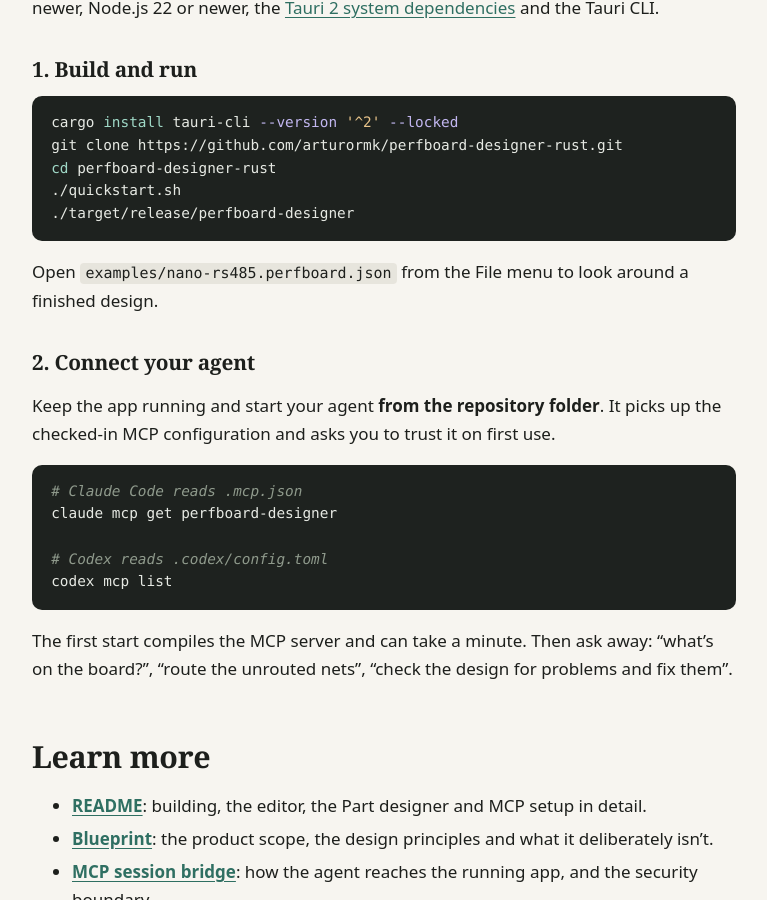
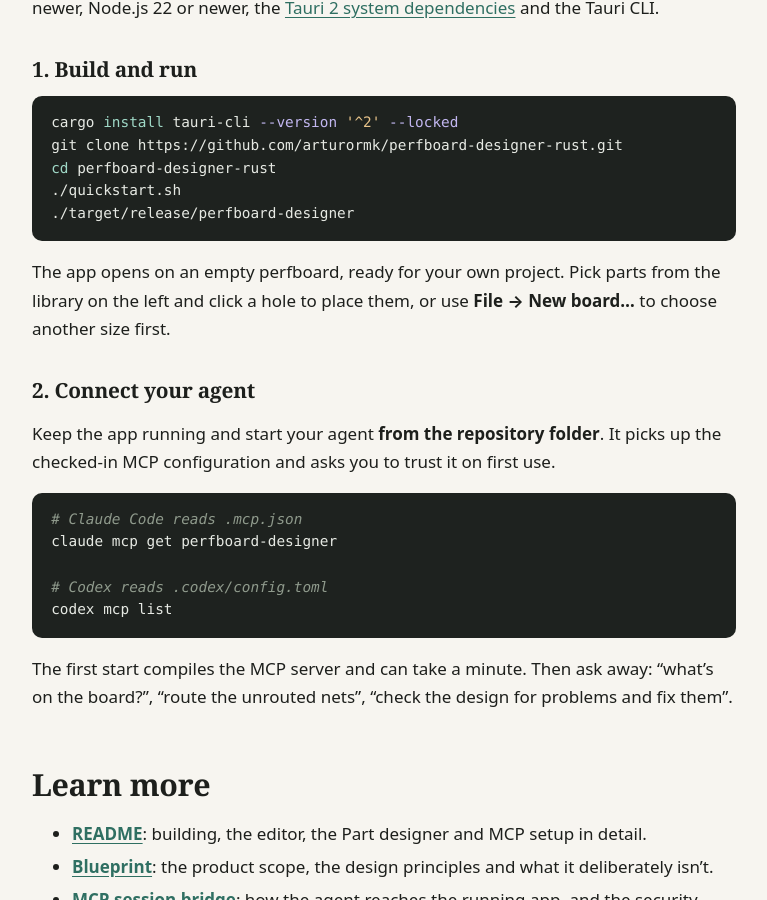
Before and after one commit to arturormk/arturormk.github.io, a Jekyll site: the page built from projects/perfboard-designer-rust/index.md, in a window 1280 px wide and 900 px high, scrolled down 4729 px. Shown: the whole window, without its empty margins (84-851 px from the left). Built offline with Jekyll 4.4.1, drawn with Linux system fonts in a browser that asks for light colours.

Commit message:
Point Perfboard Designer readers at an empty board
The example project in the repository is a small two-part sample, not
the finished design in the screenshot. Describe what a new user
actually sees: an empty perfboard and File → New board.

Co-Authored-By: Claude Opus 5.5 <noreply@anthropic.com>

````diff
--- a/projects/perfboard-designer-rust/index.md
+++ b/projects/perfboard-designer-rust/index.md
@@ -206,8 +206,9 @@ cd perfboard-designer-rust
 ./target/release/perfboard-designer
 ```
 
-Open `examples/nano-rs485.perfboard.json` from the File menu to look
-around a finished design.
+The app opens on an empty perfboard, ready for your own project. Pick
+parts from the library on the left and click a hole to place them, or
+use **File → New board…** to choose another size first.
 
 ### 2. Connect your agent
 
````
